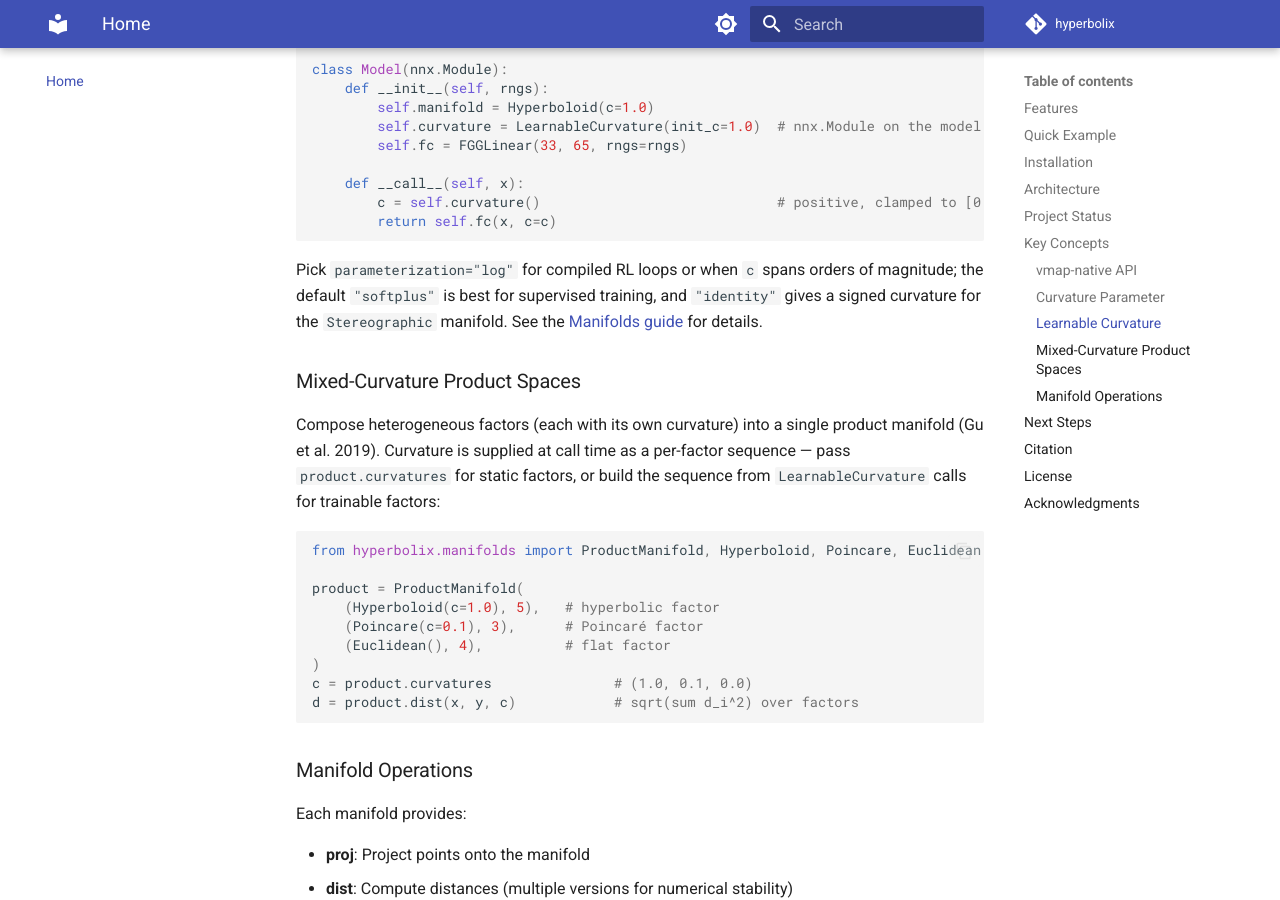
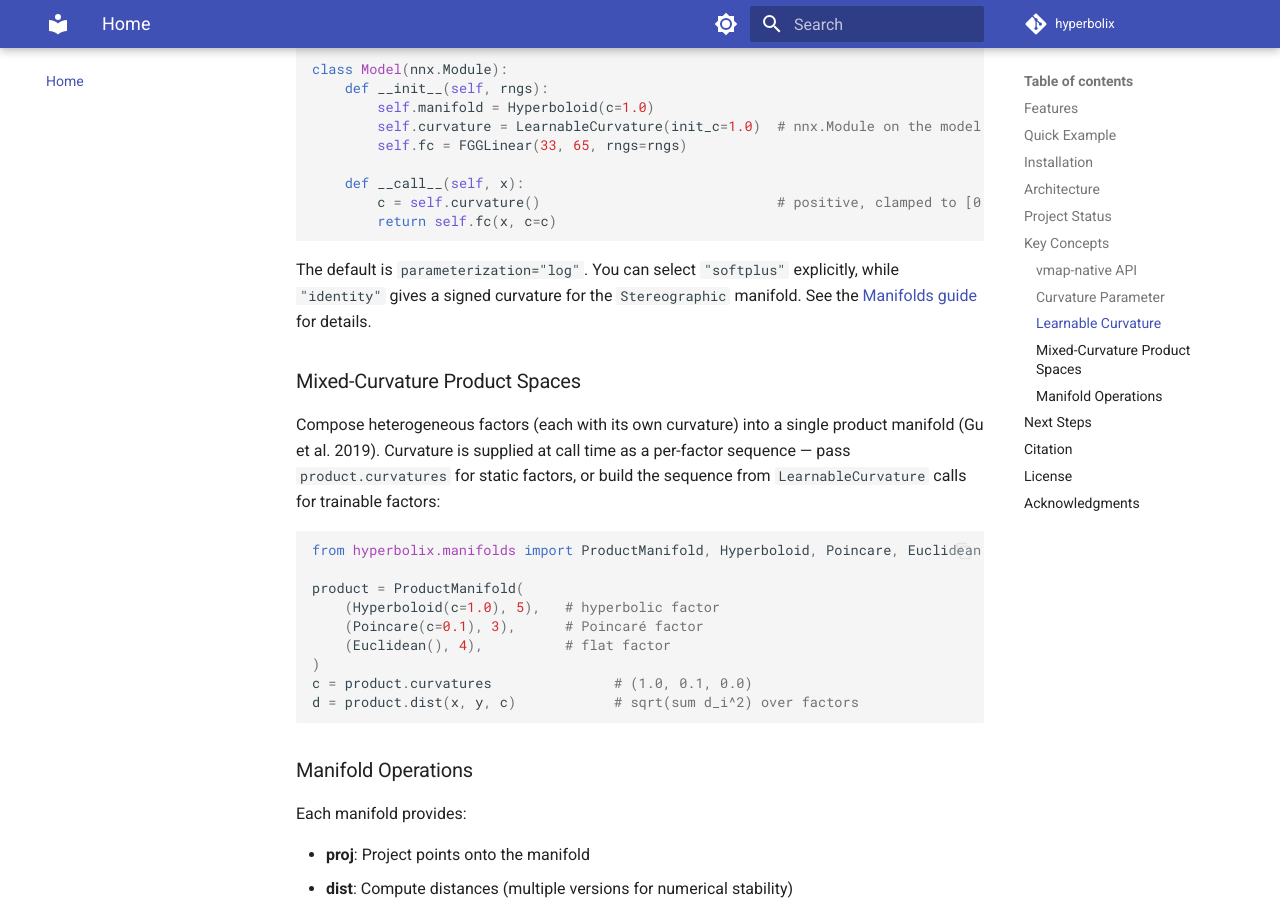
Before and after one commit to timoklein/hyperbolix, an MkDocs documentation site: the page built from docs/index.md, in a window 1280 px wide and 900 px high, scrolled down 3986 px. Built offline with MkDocs 1.6.1 and Material for MkDocs 9.7.7, drawn with Linux system fonts in a browser that asks for light colours; comment, search, counter and statistics services are not loaded; the version menu is left out.

Commit message:
docs: correct the learnable curvature default
Show log as the current default parameterization and retain softplus as an explicit alternative.

````diff
--- a/docs/index.md
+++ b/docs/index.md
@@ -156,9 +156,8 @@ class Model(nnx.Module):
         return self.fc(x, c=c)
 ```
 
-Pick `parameterization="log"` for compiled RL loops or when `c` spans
-orders of magnitude; the default `"softplus"` is best for supervised
-training, and `"identity"` gives a signed curvature for the `Stereographic`
+The default is `parameterization="log"`. You can select `"softplus"`
+explicitly, while `"identity"` gives a signed curvature for the `Stereographic`
 manifold. See the [Manifolds guide](user-guide/manifolds.md#choosing-a-parameterization)
 for details.
 
````
Also changed, not shown: docs/api-reference/utils.md (+1 -1 lines).
